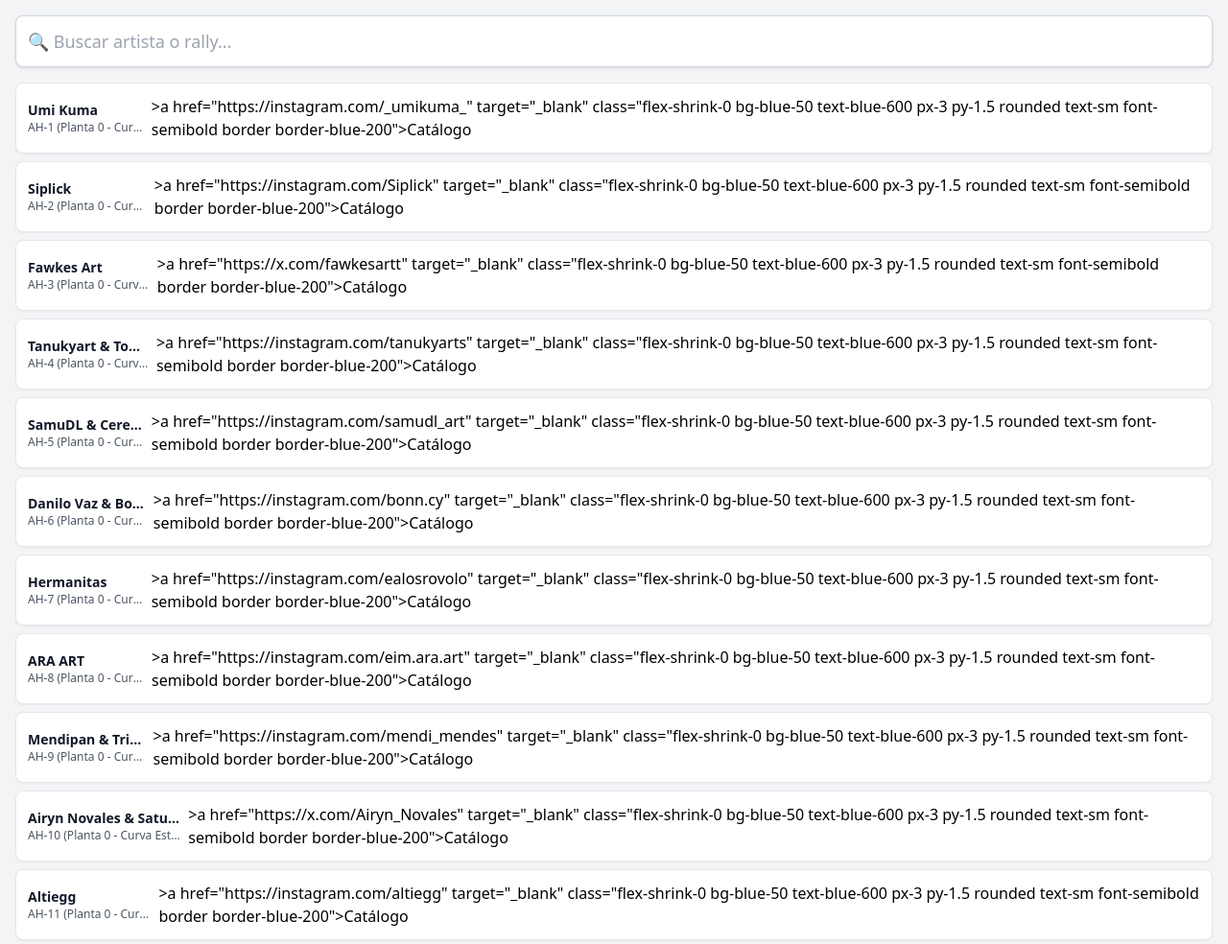
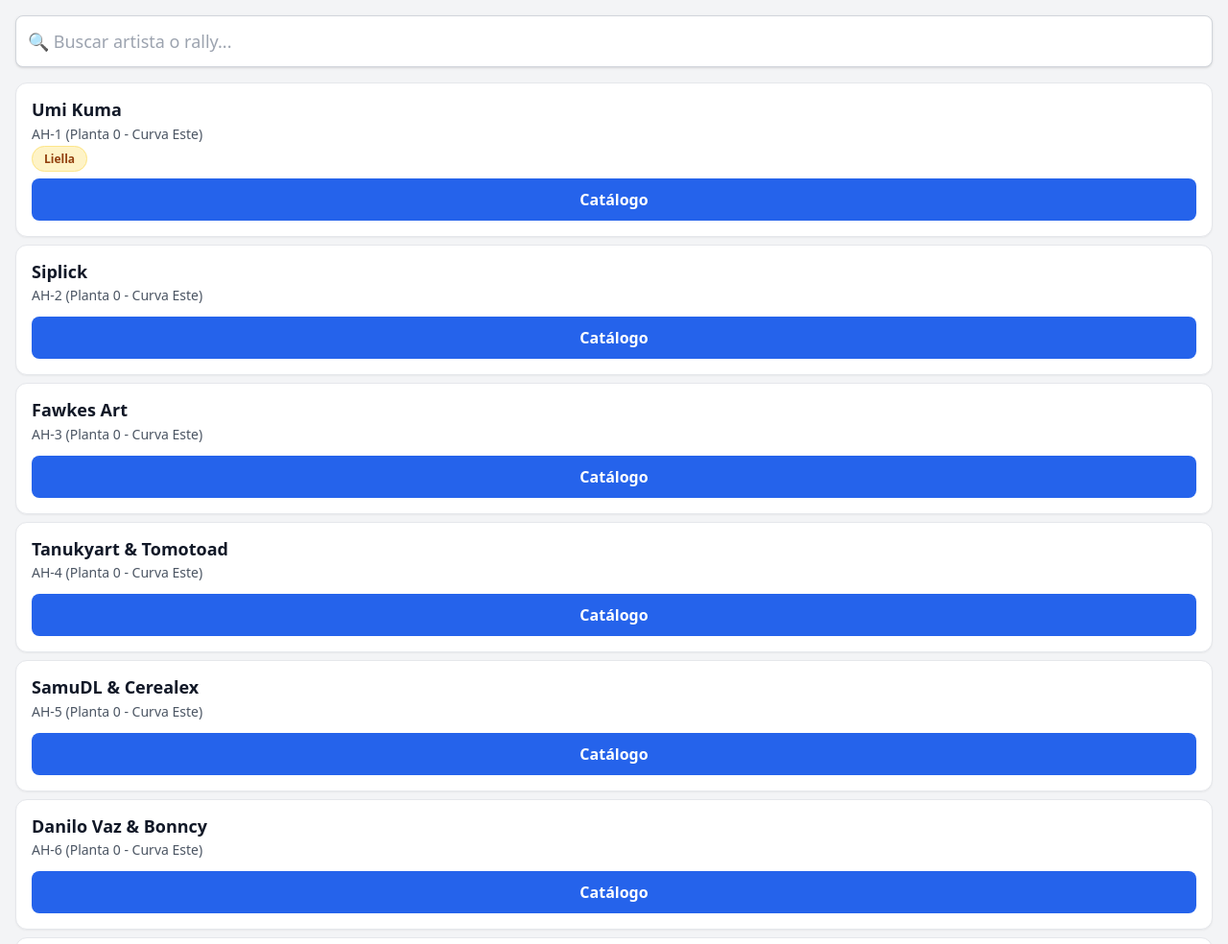
Before and after one commit to CecilZGZ/jw-mapa, a plain HTML site: page index.html in a window 1280 px wide. Shown: the top 984 px of the page at 96% size. Drawn offline with nearby package versions, Linux system fonts and the light colour scheme.

Commit message:
Lo pongo más bonito

```diff
--- a/index.html
+++ b/index.html
@@ -17,7 +17,7 @@
 
     <script>
         const artistas = [
-            { nombre: "Umi Kuma", stand: "AH-1 (Planta 0 - Curva Este)", rally: "Ninguno", catalogo: "https://instagram.com/_umikuma_" },
+            { nombre: "Umi Kuma", stand: "AH-1 (Planta 0 - Curva Este)", rally: "Liella", catalogo: "https://drive.google.com/file/d/11JdXAc2X8jutBomv5QkUQxpVFtWy4aE1/view" },
             { nombre: "Siplick", stand: "AH-2 (Planta 0 - Curva Este)", rally: "Ninguno", catalogo: "https://instagram.com/Siplick" },
             { nombre: "Fawkes Art", stand: "AH-3 (Planta 0 - Curva Este)", rally: "Ninguno", catalogo: "https://x.com/fawkesartt" },
             { nombre: "Tanukyart & Tomotoad", stand: "AH-4 (Planta 0 - Curva Este)", rally: "Ninguno", catalogo: "https://instagram.com/tanukyarts" },
@@ -409,23 +409,21 @@
 
             resultados.forEach(a => {
                 const tieneRally = a.rally !== "Ninguno" && a.rally !== "";
-                const rallyBadge = tieneRally ? `<div class="mt-1.5"><span class="bg-yellow-100 text-yellow-800 text-[10px] font-bold px-2 py-0.5 rounded border border-yellow-300 uppercase tracking-wide">${a.rally}</span></div>` : '';
-                const linkBtn = a.catalogo ? `>a href="${a.catalogo}" target="_blank" class="flex-shrink-0 bg-blue-50 text-blue-600 px-3 py-1.5 rounded text-sm font-semibold border border-blue-200">Catálogo</a>`: '';
+                const rallyBadge = tieneRally ? `<div class="mt-2"><span class="bg-amber-100 text-amber-800 px-3 py-1 rounded-full text-xs font-bold border border-amber-200">${a.rally}</span></div>` : '';
+                const linkBtn = a.catalogo ? `<a href="${a.catalogo}" target="_blank" class="block w-full text-center bg-blue-600 text-white font-semibold py-2.5 mt-3 rounded-lg active:bg-blue-700">Catálogo</a>`: '';
 
                 htmlFragmento += `
-                    <div class="bg-white p-3 rounded-lg shadow-sm border border-gray-200 flex items-center justify-between gap-2">
-                        <div class="flex-col overflow-hidden">
-                            <h2 class="text-sm font-bold text-gray-900 truncate">${a.nombre}</h2>
-                            <p class="text-xs text-gray-600 truncate">${a.stand}</p>
-                            ${rallyBadge}
-                        </div>
+                    <div class="bg-white p-4 rounded-xl shadow-sm border border-gray-200 flex flex-col">
+                        <h2 class="text-lg font-bold text-gray-900 leading-tight">${a.nombre}</h2>
+                        <p class="text-sm text-gray-600 mt-1">${a.stand}</p>
+                        ${rallyBadge}
                         ${linkBtn}
                     </div>
                 `;
             });
 
-            if (filtroLimpio === "" && filtrados.lenght > limite) {
-                htmlFragmento += `<div class="text-center text-gray-500 text-sm py-4">Mostrando ${limite} de ${filtrados.lenght}. Usa el buscador para ver el resto.</div>`;
+            if (filtroLimpio === "" && filtrados.length > limite) {
+                htmlFragmento += `<div class="text-center text-gray-500 text-sm py-4 font-medium">Mostrando ${limite} de ${filtrados.length}. Usa el buscador para ver el resto.</div>`;
             }
 
             contenedor.innerHTML = htmlFragmento;
```
